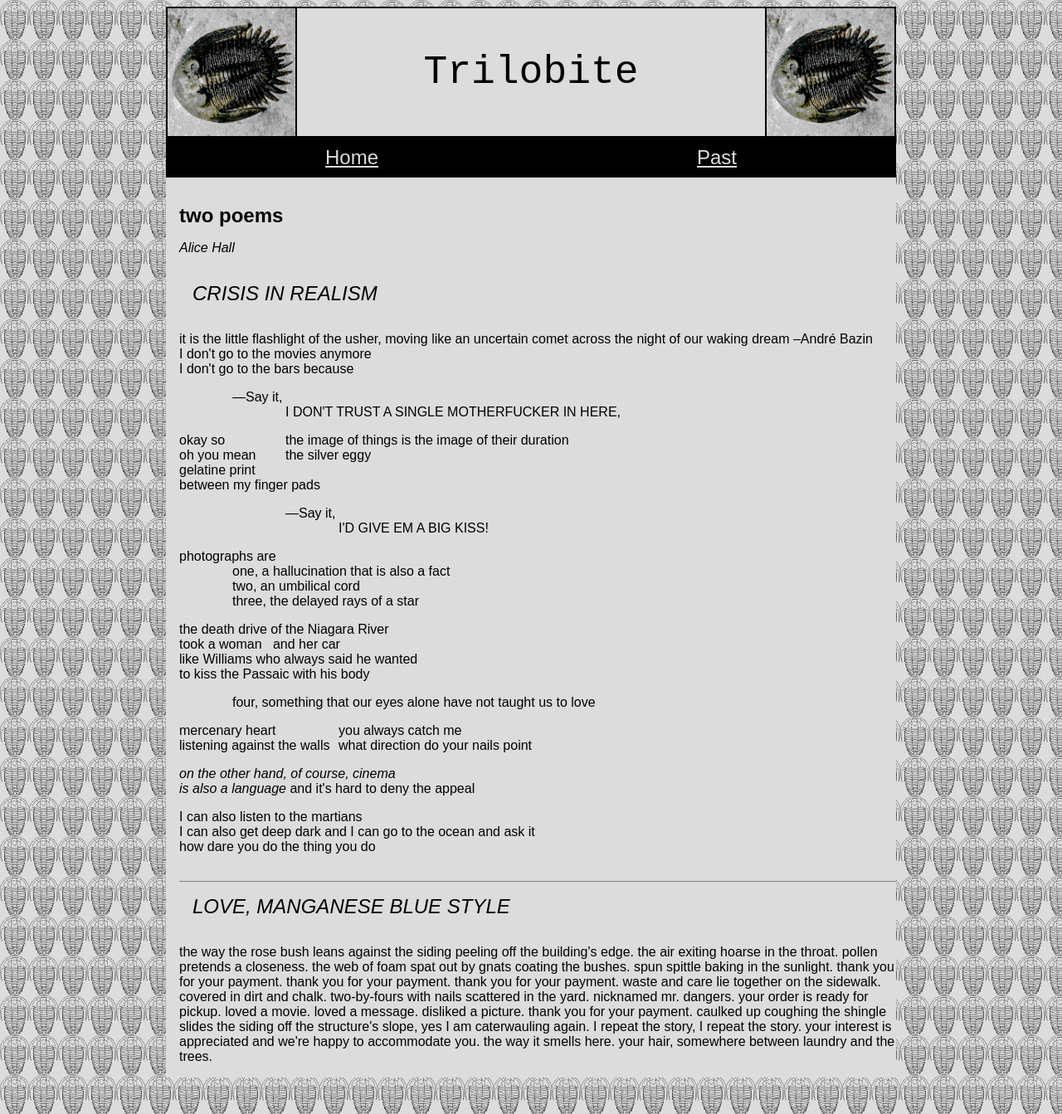
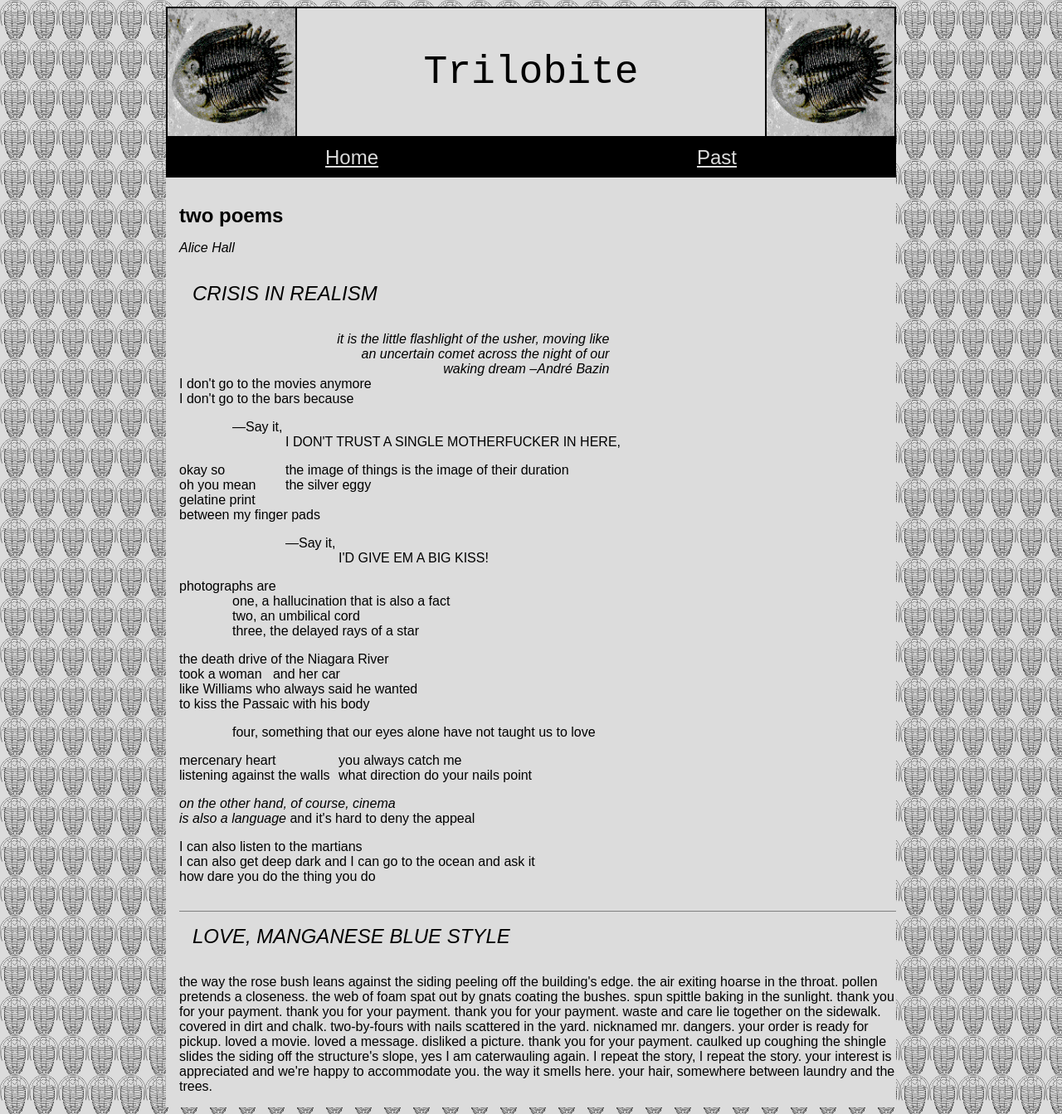
Before and after one commit to trilobite-poetry/trilobite-poetry.github.io, a Jekyll site: the page built from issues/_current/hall2.md, in a window 1280 px wide. Shown: the whole page at 83% size. Built offline with Jekyll 4.4.1, drawn with Linux system fonts in a browser that asks for light colours.

Commit message:
epigraphs

```diff
--- /dev/null
+++ b/_sass/epigraph.scss
@@ -0,0 +1,13 @@
+.epigraph {
+    padding-left: 25%!important;
+    padding-right: 40%!important;
+    text-align: right;
+    font-style: italic;
+}
+
+.episource {
+    padding-left: 25%!important;
+    padding-right: 40%!important;
+    padding-bottom: 1rem!important;
+    text-align: right;
+}
--- /dev/null
+++ b/_sass/epimobile.scss
@@ -0,0 +1,10 @@
+.epigraph {
+    padding-left: 40%!important;
+    text-align: right;
+    font-style: italic;
+}
+
+.episource {
+    float: right;
+    padding-bottom: 1rem!important;
+}
--- a/assets/css/mobile.scss
+++ b/assets/css/mobile.scss
@@ -6,6 +6,7 @@
 @import "mheader";
 @import "toc";
 @import "images";
+@import "epimobile";
 
 header img {
   display: none;
--- a/assets/css/styles.scss
+++ b/assets/css/styles.scss
@@ -11,3 +11,4 @@
 @import "toc";
 @import "toc-desktop";
 @import "images";
+@import "epigraph";
```
